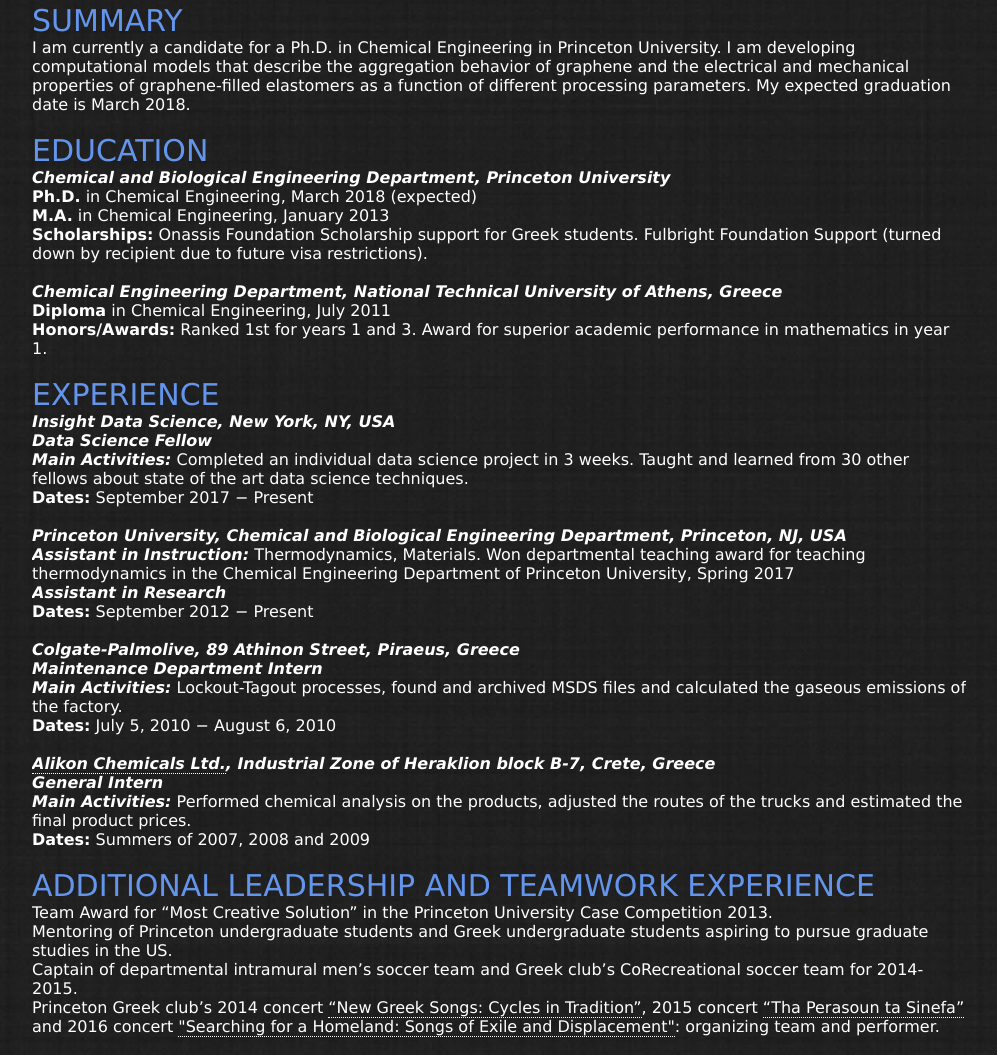
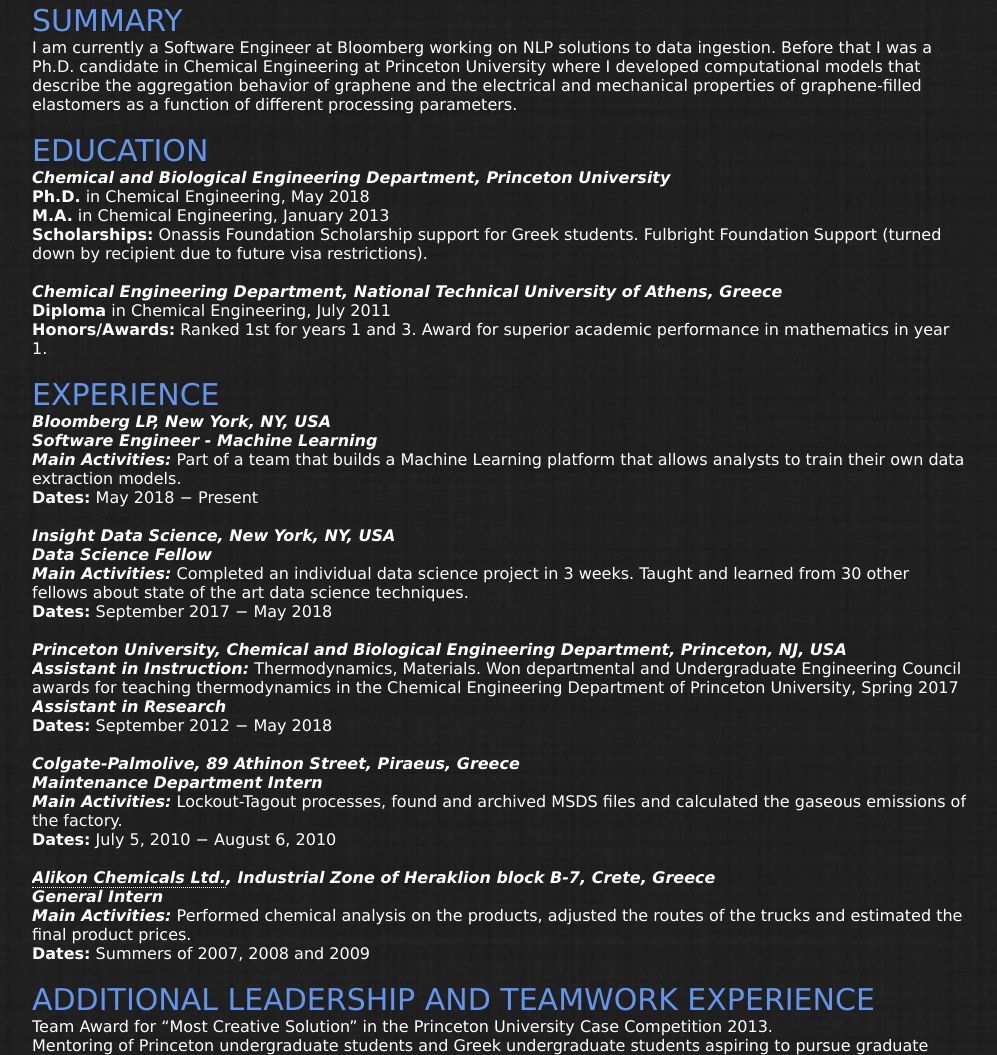
Before and after one commit to alifier/alifier.github.io, a plain HTML site: page Resume/index.html in a window 1280 px wide. Shown: the part 360-1415 px from the top of the page, without its empty margins (160-1157 px from the left). Drawn offline with Linux system fonts and the light colour scheme.

Commit message:
Update Home, resume and research Aug17 2019

```diff
--- a/Resume/index.html
+++ b/Resume/index.html
@@ -51,17 +51,18 @@
 		<h2 class="section">SUMMARY</h2>
 
 		<p>
-I am currently a candidate for a Ph.D. in Chemical Engineering in Princeton University.
-I am developing computational models that describe the aggregation behavior of graphene and the
+I am currently a Software Engineer at Bloomberg working on NLP solutions to data ingestion.
+Before that I was a Ph.D. candidate in Chemical Engineering at Princeton University where I
+developed computational models that describe the aggregation behavior of graphene and the
 electrical and mechanical properties of graphene-filled elastomers as a function of different
-processing parameters. My expected graduation date is March 2018. <br><br>
+processing parameters. <br><br>
 
 		</p>
 		<h2 class="section">EDUCATION</h2>
 
 		<p>
 		<i><b>Chemical and Biological Engineering Department, Princeton University</b></i><br>
-		<b>Ph.D.</b> in Chemical Engineering, March 2018 (expected)<br>
+		<b>Ph.D.</b> in Chemical Engineering, May 2018<br>
 		<b>M.A.</b> in Chemical Engineering, January 2013<br>
 		<b>Scholarships:</b> Onassis Foundation Scholarship support for Greek students. Fulbright Foundation Support (turned down by recipient due to future visa restrictions).<br><br>
 
@@ -71,18 +72,23 @@ processing parameters. My expected graduation date is March 2018. <br><br>
 		</p>
 
 		<h2 class="section">EXPERIENCE</h2>
-
+		<p>
+		<i><b>Bloomberg LP, New York, NY, USA</b></i><br>
+		<b><i>Software Engineer - Machine Learning</i></b><br>
+		<b><i>Main Activities:</i></b> Part of a team that builds a Machine Learning platform that allows analysts to train their own data extraction models.<br>
+		<b>Dates:</b> May 2018 − Present<br>
+		<br>
 		<p>
 		<i><b>Insight Data Science, New York, NY, USA</b></i><br>
 		<b><i>Data Science Fellow</i></b><br>
 		<b><i>Main Activities:</i></b> Completed an individual data science project in 3 weeks. Taught and learned from 30 other fellows about state of the art data science techniques.<br>
-		<b>Dates:</b> September 2017 − Present<br>
+		<b>Dates:</b> September 2017 − May 2018<br>
 		<br>
 
 		<i><b>Princeton University, Chemical and Biological Engineering Department, Princeton, NJ, USA</b></i><br>
-		<b><i>Assistant in Instruction:</i></b> Thermodynamics, Materials. Won departmental teaching award for teaching thermodynamics in the Chemical Engineering Department of Princeton University, Spring 2017<br>
+		<b><i>Assistant in Instruction:</i></b> Thermodynamics, Materials. Won departmental and Undergraduate Engineering Council awards for teaching thermodynamics in the Chemical Engineering Department of Princeton University, Spring 2017<br>
 		<b><i>Assistant in Research</i></b><br>
-		<b>Dates:</b> September 2012 − Present<br>
+		<b>Dates:</b> September 2012 − May 2018<br>
 		<br>
 		<i><b>Colgate-Palmolive, 89 Athinon Street, Piraeus, Greece</b></i><br>
 		<b><i>Maintenance Department Intern</i></b> <br>
@@ -110,6 +116,7 @@ processing parameters. My expected graduation date is March 2018. <br><br>
 
 		<h2 class="section">SOFTWARE DEVELOPMENT PROJECTS</h2>
 		<ul>
+			<li>Python: Data processing and visualization with pandas, SciPy, NumPy, matplotlib and seaborn. Machine learning with Tensorflow, Scikit-learn. Image processing with OpenCV. Server building with Flask.</li>
 			<li>
 				Matlab: Random walk simulation of diffusion and aggregation of linear particles (built from scratch).
 				<ul>
@@ -119,7 +126,6 @@ processing parameters. My expected graduation date is March 2018. <br><br>
 				</ul>
 			</li>
 			<li>Fortran: Implementation of decomposition of 2D Finite Elements domain in parallel architectures.</li>
-			<li>Python: Data processing and visualization with pandas, SciPy, NumPy and matplotlib. Image processing with OpenCV.</li>
 			<li>JavaScript: Basic knowledge in front-end and back-end web development with Nodejs.</li>
 			<li>HTML/CSS: Basic knowledge.</li>
 			<li>C: Basic knowledge, random walk simulation.</li>
```
Also changed, not shown: Research/index.html (+1 -1 lines), index.html (+1 -1 lines).
